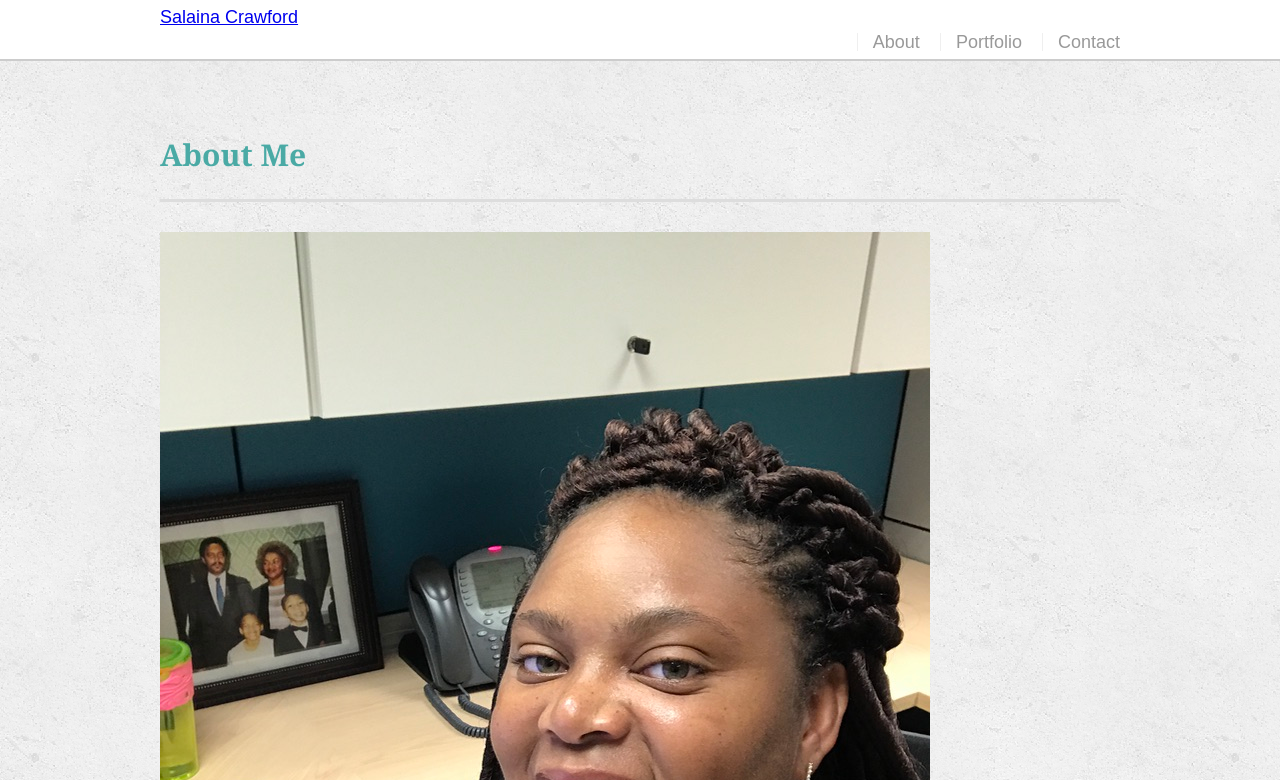
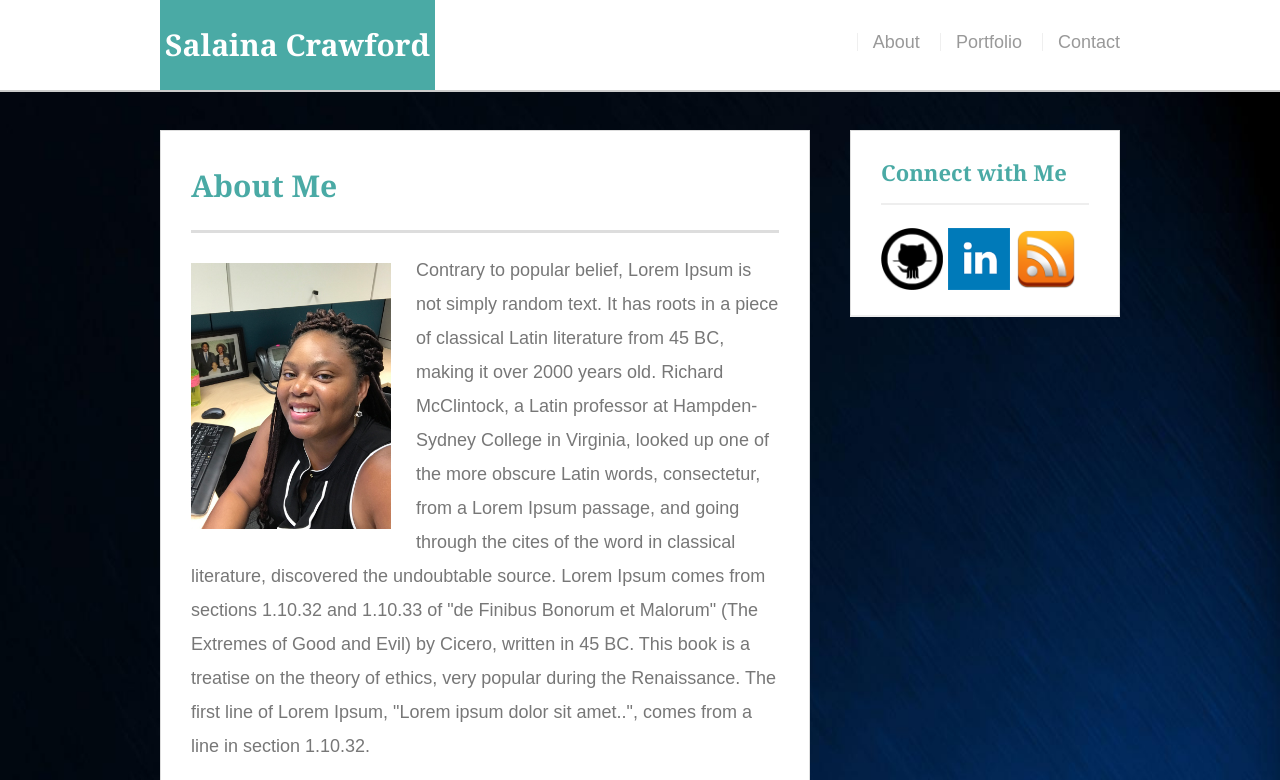
Before and after one commit to superlain74/Basic-Portfolio1, a plain HTML site: page docs/index.html in a window 1280 px wide. Shown: the top 780 px of the page. Drawn offline with Linux system fonts and the light colour scheme.

Commit message:
initialize

```diff
--- a/docs/assets/css/style.css
+++ b/docs/assets/css/style.css
@@ -1,63 +1,18 @@
+body {
+  font-family: Arial, "Helvetica Neue", Helvetica, sans-serif;
+  font-size: 18px;
+  line-height: 34px;
+  color: #777;
+  background: url("../images/super.jpg");
+  background-size: 100% 100%;
+  background-repeat: no-repeat;
+}
 
-/* http://meyerweb.com/eric/tools/css/reset/
-   v2.0 | 20110126
-   License: none (public domain)
-*/
-
-html, body, div, span, applet, object, iframe,
-h1, h2, h3, h4, h5, h6, p, blockquote, pre,
-a, abbr, acronym, address, big, cite, code,
-del, dfn, em, img, ins, kbd, q, s, samp,
-small, strike, strong, sub, sup, tt, var,
-b, u, i, center,
-dl, dt, dd, ol, ul, li,
-fieldset, form, label, legend,
-table, caption, tbody, tfoot, thead, tr, th, td,
-article, aside, canvas, details, embed,
-figure, figcaption, footer, header, hgroup,
-menu, nav, output, ruby, section, summary,
-time, mark, audio, video {
-	margin: 0;
-	padding: 0;
-	border: 0;
-	font-size: 100%;
-	font: inherit;
-	vertical-align: baseline;
-}
-/* HTML5 display-role reset for older browsers */
-article, aside, details, figcaption, figure,
-footer, header, hgroup, menu, nav, section {
-	display: block;
-}
-body {
-	line-height: 1;
-}
-ol, ul {
-	list-style: none;
-}
-blockquote, q {
-	quotes: none;
-}
-blockquote:before, blockquote:after,
-q:before, q:after {
-	content: '';
-	content: none;
-}
-table {
-	border-collapse: collapse;
-	border-spacing: 0;
-}
 * {
   box-sizing: border-box;
 }
 
-body {
-	background: url('../images/concrete_seamless.png');
-	font-size: 18px;
-	line-height: 34px;
-	font-family: 'Arial', 'Helvetica Neue', Helvetica, sans-serif;
-	color: #777;
-}
+/*general*/
 
 .container {
 	width: 100%;
@@ -66,16 +21,17 @@ body {
 	clear: both;
 }
 
+
 h1, h2, h3, p {
 	margin-bottom: 20px;
 }
 
 p:last-child {
-	margin-bottom: 20px;
+	margin-bottom: 0px;
 }
 
 h1, h2, h3 {
-	font-family: 'Georgia', Times, Times New Roman, serif;
+	font-family: Georgia, Times, "Times New Roman", serif;
 	font-weight: 700;
 	color: #4aaaa5;
 }
@@ -94,28 +50,28 @@ h2, h3 {
 /*header*/
 
 #masthead {
+  position: fixed;
+  z-index: 99;
+  width: 100%;
+  margin: 0 0 30px;
+  overflow: auto;
+  color: #fff;
   background: #fff;
-	margin: 0 0 30px;
-	z-index: 99;
-	color: #fff;
-	overflow: auto;
   border-bottom: 2px solid #ccc;
-	position: fixed;
-	width: 100%;
 }
 
 #logo {
-	width: 250px;
-	height: 90px
-	background: #4aaaa5;
   float: left;
-	font-family: 'Georgia', Times, Times New Roman, serif;
-	text-align: center;
+  width: 275px;
+  height: 90px;
+  font-family: Georgia, Times, "Times New Roman", serif;
+  font-size: 30px;
+  font-weight: 700;
   line-height: 90px;
   color: #fff;
-	font-weight: 700;
-	font-size: 30px;
+  text-align: center;
   text-decoration: none;
+  background: #4aaaa5;
 }
 
 nav {
@@ -124,13 +80,13 @@ nav {
 }
 
 nav a{
+  display: inline-block;
+  padding-left: 15px;
+  margin-left: 15px;
+  line-height: 18px;
   color: #999;
-	text-decoration:  none;
-	margin-left: 15px;
-	display: inline-block;
+  text-decoration: none;
   border-left: 1px solid #efefef;
-	padding-left: 15px;
-	line-height: 18px;
 }
 
 nav a: first child {
@@ -143,24 +99,18 @@ nav a: first child {
 }
 
 .main-section {
-	background: #fff;
+  float: left;
+  width: 100%;
+  max-width: 650px;
   padding: 30px;
   margin: 0 0 40px 0;
-	width: 100%;
-	max-width: 650px;
-	float: left;
+  background: #fff;
   border: 1px solid #ddd;
 }
 
-.auth-image {
-	width: 200px
-	height: auto;
-	margin-top: 10px;
-	float: left:
-	margin-right: 25px;
-}
 
 /*sidebar*/
+
 .sidebar {
 	background: #fff;
 	padding: 30px;
@@ -202,7 +152,8 @@ footer {
 	text-align: center;
 }
 
-/*portfolio*/
+/*portfolio page*/
+
 .work {
 	width:274px;
 	overflow: auto;
@@ -211,28 +162,37 @@ footer {
 	margin: 20px 0 25px;
 }
 
-.work: nth-child(even) {
+.work:nth-child(even) {
 	margin-right: 40px;
 }
 
 .work img {
-	width: 100%;
+	width: 275px;
+	height: 200px;
 	border: 0 none;
-	opacity: .8;
+	opacity: 0.8;
 }
 
 .work  h3 {
-	border-bottom: 0;
-	background: #4aaaa5;
+  position: absolute;
+  bottom: 20px;
+  width: 100%;
+  padding: 15px;
+  margin-bottom: 0;
+  font-weight: 300;
+  line-height: 30px;
   color: #fff;
   text-align: center;
-	position:  absolute;
-	bottom: 20px;
-	padding: 15px
-	width: 100%;
-	line-height: 30px;
-	margin-bottom: 0;
-	font-weight: 300;
+  background: #4aaaa5;
+  border-bottom: 0;
+}
+
+.auth-image {
+  float: left;
+  width: 200px;
+  height: auto;
+  margin-top: 10px;
+  margin-right: 25px;
 }
 
 /*contact*/
@@ -263,14 +223,14 @@ textarea {
 }
 
 textarea {
-	height:  200px;
+	height: 200px;
 }
 
 input[type=submit] {
 	background:  #4aaaa5;
 	border: 0 none;
 	color:  #fff;
-	font-size: 10px;
+	font-size: 18px;
 	padding: 10px 30px;
 	cursor: pointer;
 }
--- a/docs/index.html
+++ b/docs/index.html
@@ -1,14 +1,18 @@
 <!DOCTYPE html>
-<html>
+<html lang="en-us">
+
 <head>
-	<title>About Me</title>
-	<link rel="stylesheet" type="text/css" href="/assets/css/reset.css">
-	<link rel="stylesheet" type="text/css" href="/assets/css/style.css">
+  <meta charset="utf-8">
+    <title>About | Salaina Crawford</title>
+    <link rel="stylesheet" type="text/css" href="assets/css/reset.css">
+    <link rel="stylesheet" type="text/css" href="assets/css/style.css">
 </head>
+
 <body>
+
 <header id="masthead">
   <div class="container">
-			<a href="index.html" id="Logo">Salaina Crawford</a>
+    <a href="index.html" id="logo">Salaina Crawford</a>
     <nav>
     <a href="index.html">About</a>
     <a href="portfolio.html">Portfolio</a>
@@ -18,10 +22,10 @@
 </header>
 
 <div id="main-container" class="container">
-	<section class="main-container">
+<section class="main-section">
 	<h1>About Me</h1>
 
-		<img src="assets/images/Profile.jpg" class="auth-image" alt="Profile picture">
+	<img src="assets/images/Profile.jpg" class="auth-image" alt="Salaina Crawford">
 
 	<p>Contrary to popular belief, Lorem Ipsum is not simply random text. It has roots in a piece of classical Latin literature from 45 BC, making it over 2000 years old. Richard McClintock, a Latin professor at Hampden-Sydney College in Virginia, looked up one of the more obscure Latin words, consectetur, from a Lorem Ipsum passage, and going through the cites of the word in classical literature, discovered the undoubtable source. Lorem Ipsum comes from sections 1.10.32 and 1.10.33 of "de Finibus Bonorum et Malorum" (The Extremes of Good and Evil) by Cicero, written in 45 BC. This book is a treatise on the theory of ethics, very popular during the Renaissance. The first line of Lorem Ipsum, "Lorem ipsum dolor sit amet..", comes from a line in section 1.10.32.</p>
 
@@ -32,16 +36,16 @@
 <div id="connect">
 	<h2>Connect with Me</h2>
 
-			<img src="assets/images/github.jpg" class="social" alt="Github">
-			<img src="assets/images/linkedin.png" class="social" alt="LinkedIn">
-			<img src="assets/images/stackoverflow.jpg" class="social" alt="Stack Overflow">
+	<a href="#"><img src="assets/images/github.jpg" class="social" alt="Github"></a>
+	<a href="#"><img src="assets/images/linkedin.png" class="social" alt="LinkedIn"></a>
+	<a href="#"><img src="assets/images/stackoverflow.jpg" class="social" alt="Stack Overflow"></a>
 </div>
 </section>
 </div>
 
 <footer>
 <div class="container">
-			&copy: Copyright 2017 Salaina Crawford
+Copyright &copy; 2017 Salaina Crawford
 </div>
 </footer>
 
```
Also changed, not shown: docs/contact.html (+3 -3 lines), docs/portfolio.html (+12 -12 lines), docs/assets/images/super.jpg (added), docs/super.jpg (added), 4 other files. Lines whose indentation alone changed are shown as unchanged.
